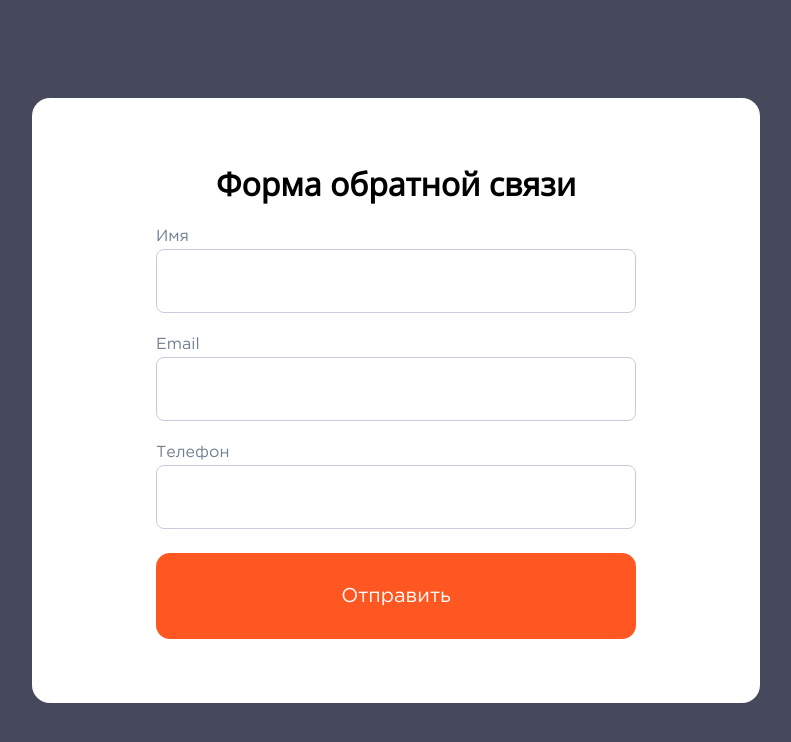
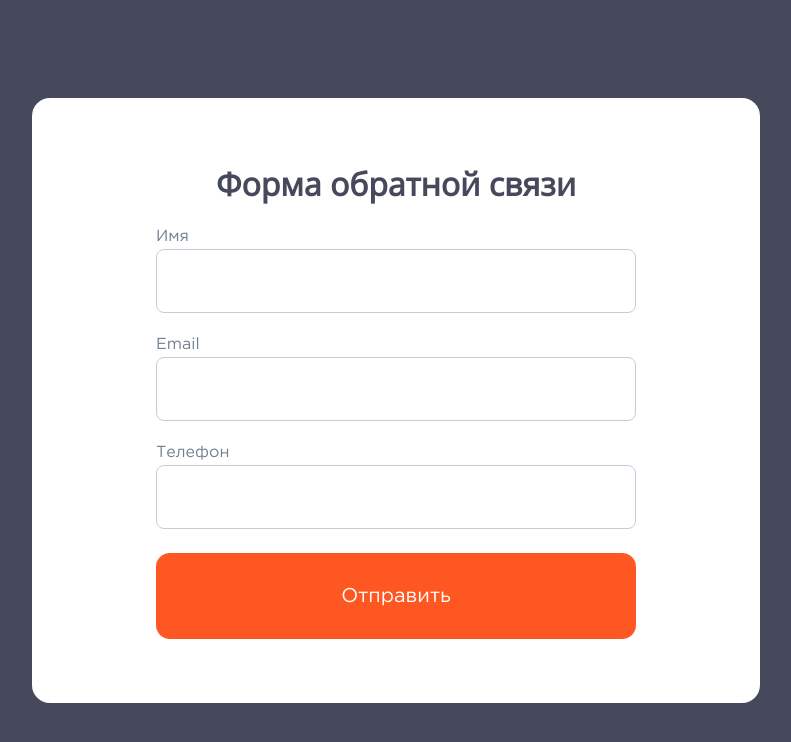
Before and after one commit to liamnoel007/Form, a plain HTML site: page index.html in a window 1280 px wide. Shown: the whole page, without its empty margins (244-1035 px from the left). Drawn offline with Linux system fonts and the light colour scheme.

Commit message:
css_h1_color

```diff
--- a/style.css
+++ b/style.css
@@ -36,6 +36,7 @@ h1 {
 
 .form__title {
   text-align: center;
+  color: #46495c;
 }
 
 /* .form {
```
